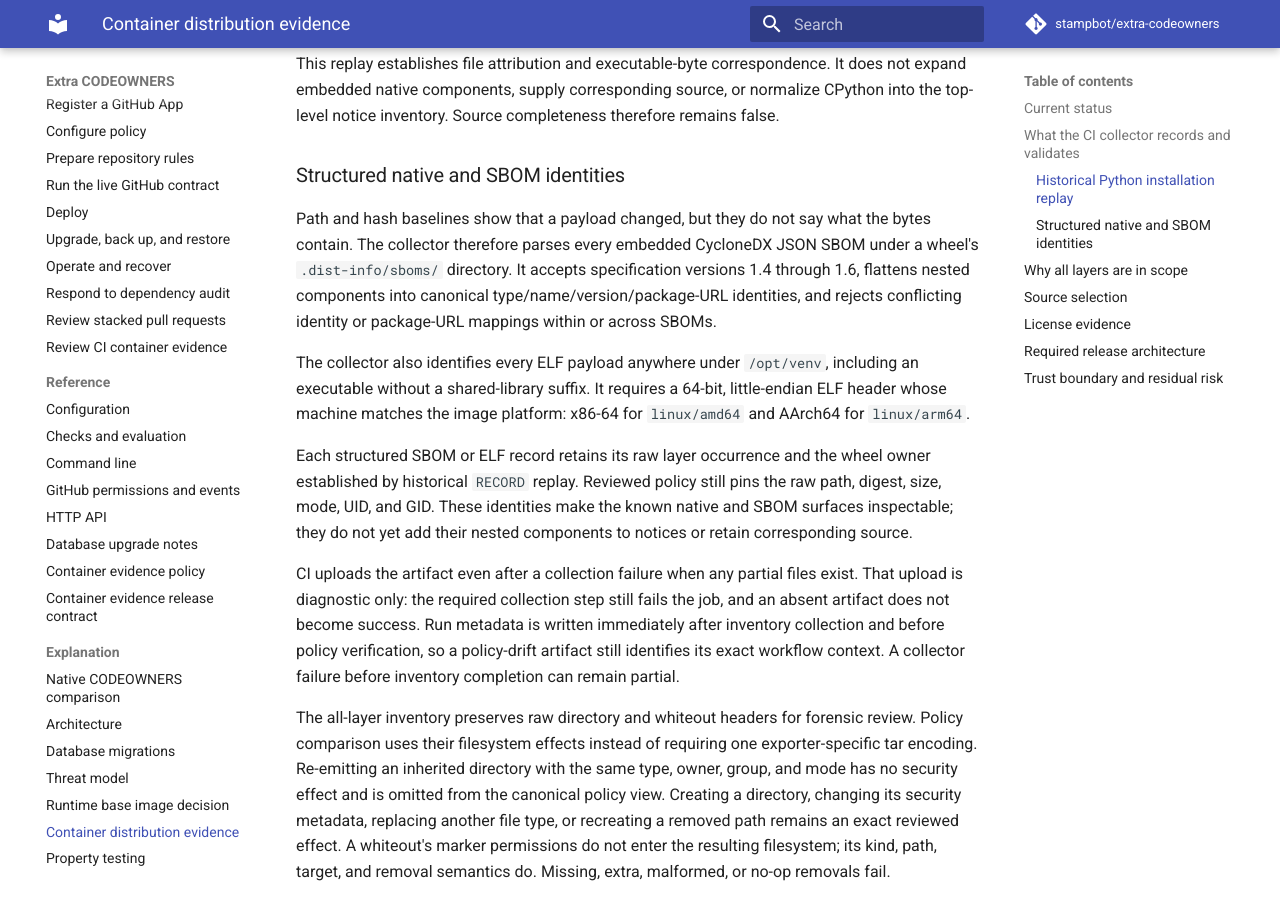
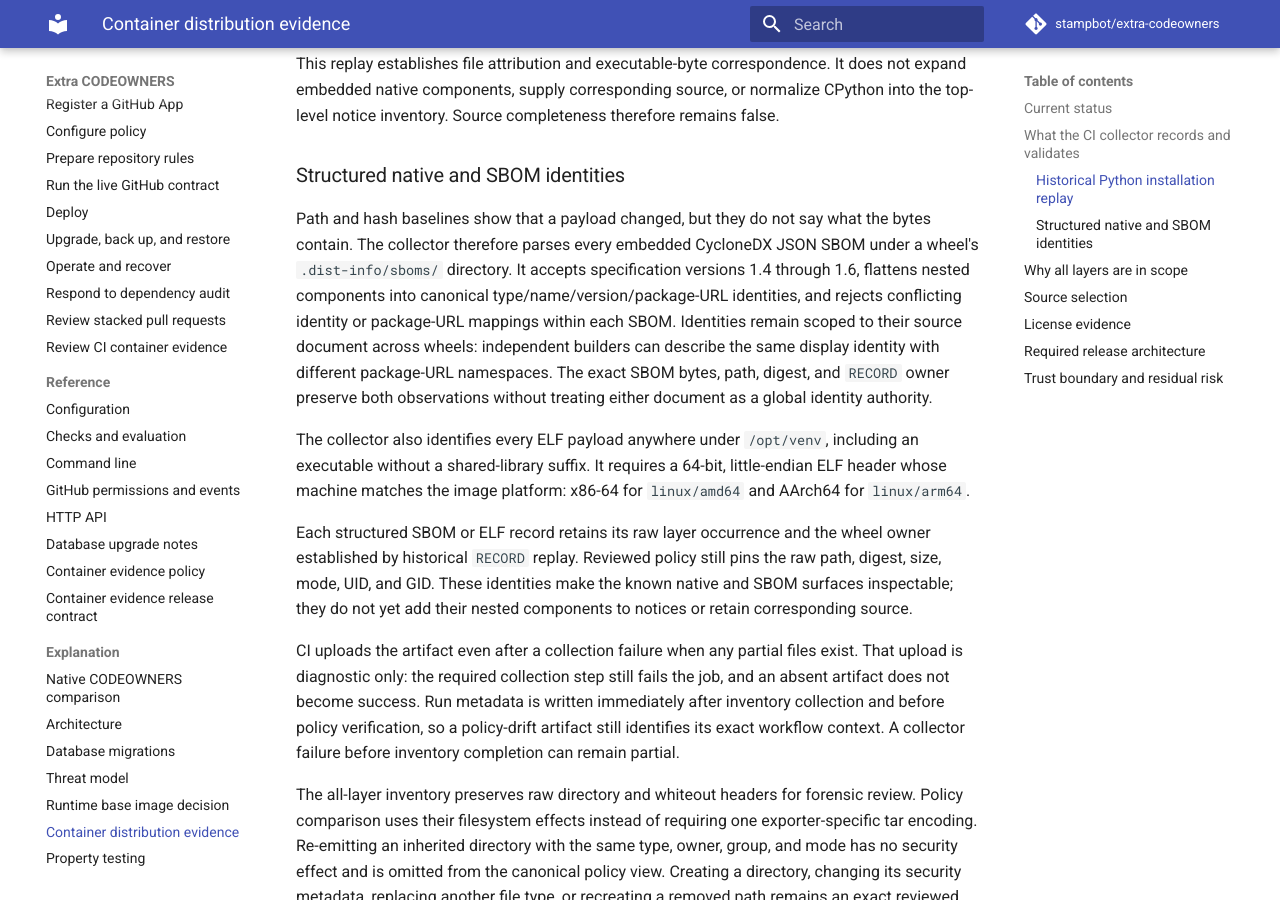
Before and after one commit to stampbot/extra-codeowners, an MkDocs documentation site: the page built from docs/explanation/container-distribution-evidence.md, in a window 1280 px wide and 900 px high, scrolled down 2311 px. Built offline with MkDocs 1.6.1 and Material for MkDocs 9.7.7, drawn with Linux system fonts in a browser that asks for light colours; comment, search, counter and statistics services are not loaded.

Commit message:
docs: scope embedded SBOM identities to documents
Signed-off-by: Danny Sauer <danny.sauer@herodevs.com>

```diff
--- a/docs/explanation/container-distribution-evidence.md
+++ b/docs/explanation/container-distribution-evidence.md
@@ -114,7 +114,11 @@ the bytes contain. The collector therefore parses every embedded CycloneDX JSON
 SBOM under a wheel's `.dist-info/sboms/` directory. It accepts specification
 versions 1.4 through 1.6, flattens nested components into canonical
 type/name/version/package-URL identities, and rejects conflicting identity or
-package-URL mappings within or across SBOMs.
+package-URL mappings within each SBOM. Identities remain scoped to their source
+document across wheels: independent builders can describe the same display
+identity with different package-URL namespaces. The exact SBOM bytes, path,
+digest, and `RECORD` owner preserve both observations without treating either
+document as a global identity authority.
 
 The collector also identifies every ELF payload anywhere under `/opt/venv`,
 including an executable without a shared-library suffix. It requires a
```
